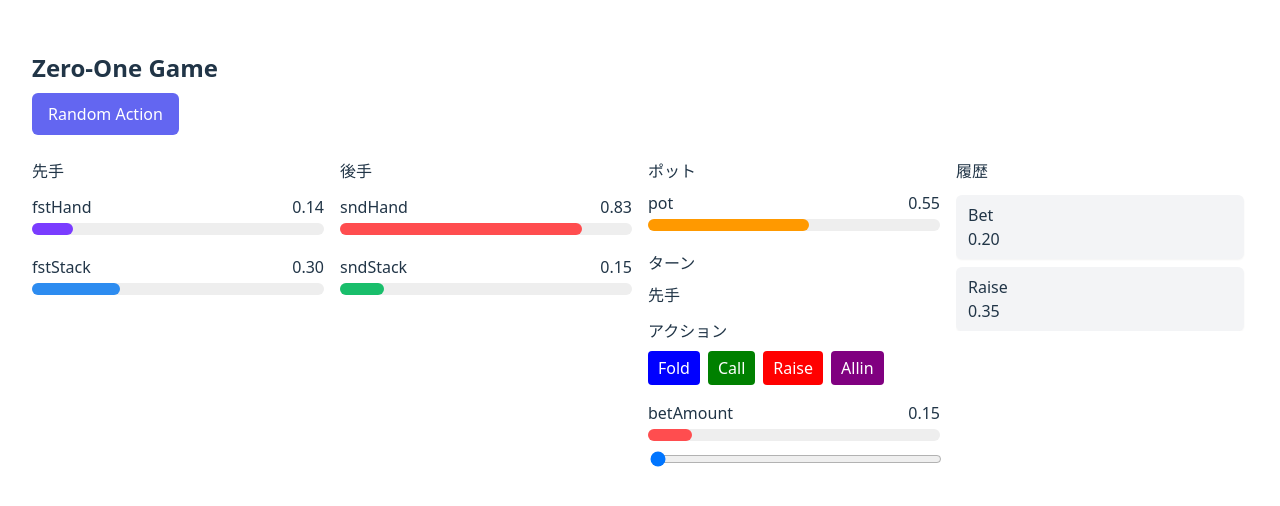
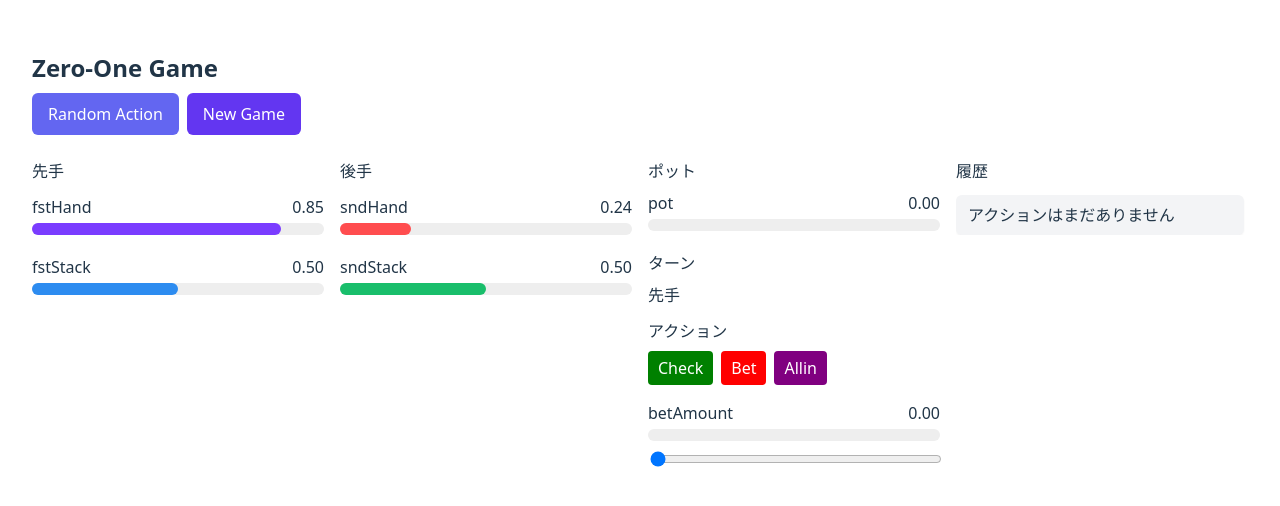
Before and after one commit to OishiMugicha/zero-one-game-webapp, a React (Vite) app: page / in a window 1280 px wide. Shown: the part 136-642 px from the top of the page. Built offline with nearby package versions, Linux system fonts and the light colour scheme.

Commit message:
newgameボタンを追加

```diff
--- a/src/App.tsx
+++ b/src/App.tsx
@@ -8,11 +8,11 @@ function App() {
 
   const [history, setHistory] = useState<History>({
     playerIds: ['P1', 'P2'],
-    fstHand: 0.14,
-    sndHand: 0.83,
+    fstHand: Math.random(),
+    sndHand: Math.random(),
     fstInitialStack: 0.5,
     sndInitialStack: 0.5,
-    actions: [{'type': 'Bet', 'amount': 0.2}, {'type': 'Raise', 'amount': 0.35}],
+    actions: [],
   })
 
   const actions = getAvailableActions(history)
@@ -21,6 +21,7 @@ function App() {
   const [betAmount, setBetAmount] = useState<number>(minValue)
   const colorStyle = (a: ActionType) => ({
     backgroundColor: a === 'Fold' ? 'blue'
+      : a === 'Check' ? 'green'
       : a === 'Call' ? 'green'
       : a === 'Bet' ? 'red'
       : a === 'Raise' ? 'red'
@@ -74,12 +75,23 @@ function App() {
     })
   }
 
+  const handleNewGame = () => {
+    setHistory({
+      playerIds: ['P1', 'P2'],
+      fstHand: Math.random(),
+      sndHand: Math.random(),
+      fstInitialStack: 0.5,
+      sndInitialStack: 0.5,
+      actions: [],
+    })
+  }
+
   return (
     <>
       <div className="layout-grid">
         <div className="grid-header">
           <h1>Zero-One Game</h1>
-          <div style={{ marginTop: '12px', marginBottom: '8px' }}>
+          <div style={{ display: 'flex', gap: '8px', marginTop: '12px', marginBottom: '8px' }}>
             <button
               onClick={handleRandomAction}
               style={{
@@ -94,6 +106,21 @@ function App() {
               }}
             >
               Random Action
+            </button>
+            <button
+              onClick={handleNewGame}
+              style={{
+                padding: '10px 16px',
+                fontSize: '1rem',
+                backgroundColor: '#6336f1',
+                color: 'white',
+                border: 'none',
+                borderRadius: '6px',
+                cursor: 'pointer',
+                fontWeight: '500'
+              }}
+            >
+              New Game
             </button>
           </div>
         </div>
```
